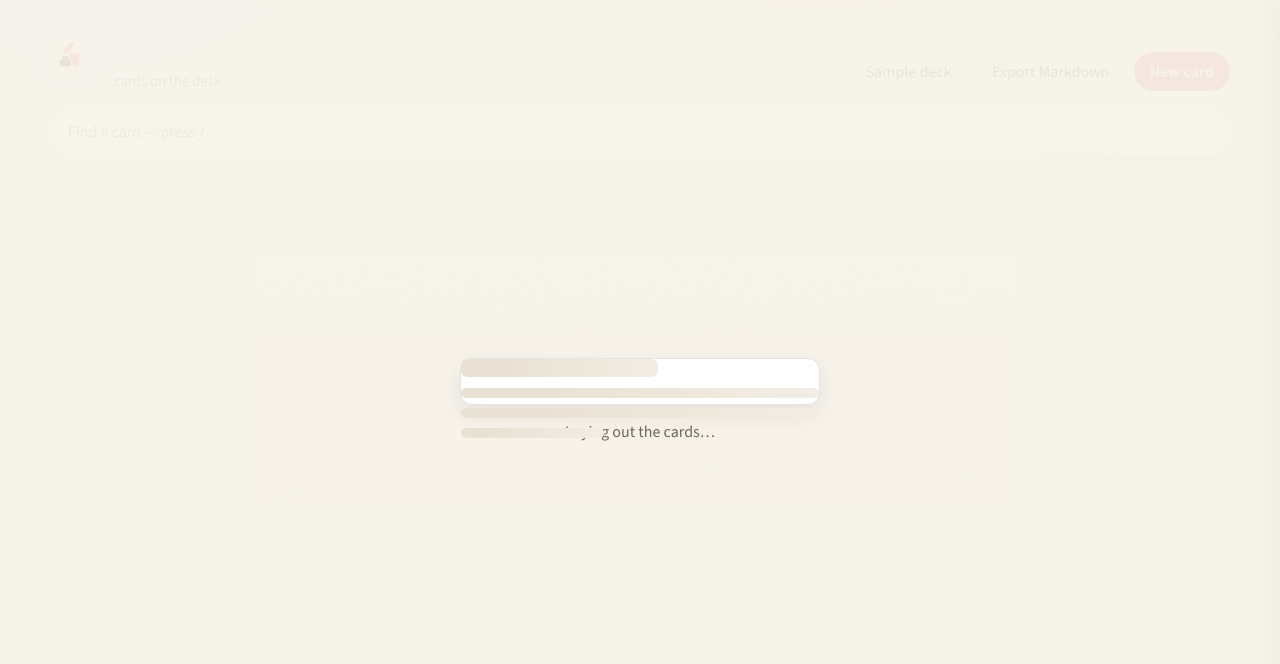
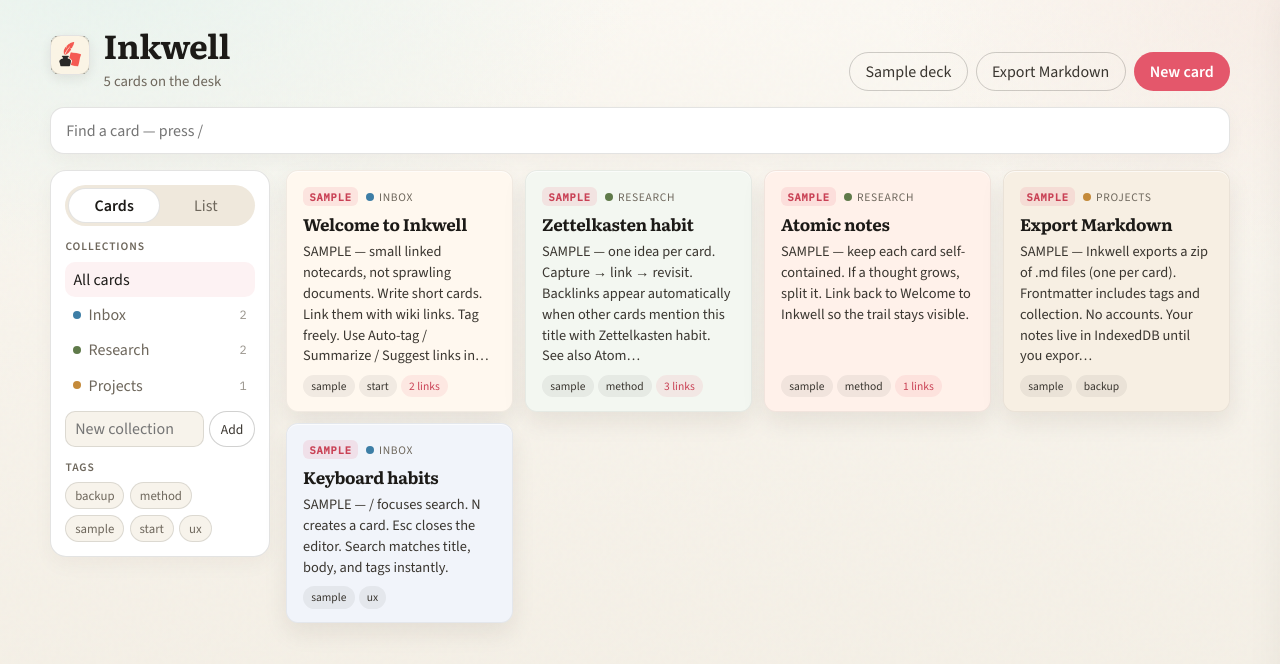
Before and after one commit to Btheriot83/buildgames-supernotes, a React (Vite) app: page / in a window 1280 px wide. Shown: the top 664 px of the page. Built offline with nearby package versions, Linux system fonts and the light colour scheme.

Commit message:
Phase B: 5 gauntlet rounds within Index Drawer identity
Desk loop video, denser cards, quieter AI strip, outbound link
chips, workbench log. No reseed — identity frozen.

```diff
--- a/src/components/NoteCard.tsx
+++ b/src/components/NoteCard.tsx
@@ -1,6 +1,6 @@
 import { useRef, type MouseEvent } from 'react'
 import type { Note } from '../lib/types'
-import { renderBodyPreview } from '../lib/links'
+import { extractWikiTitles, renderBodyPreview } from '../lib/links'
 import { useNotes } from '../store/notesStore'
 
 export function NoteCard({ note }: { note: Note }) {
@@ -52,6 +52,11 @@ export function NoteCard({ note }: { note: Note }) {
             {t}
           </span>
         ))}
+        {extractWikiTitles(note.body).length > 0 && (
+          <span className="tag-chip tiny linkish">
+            {extractWikiTitles(note.body).length} links
+          </span>
+        )}
       </div>
     </button>
   )
--- a/src/index.css
+++ b/src/index.css
@@ -184,7 +184,7 @@ button { cursor: pointer; }
   border: 1px solid var(--line);
   background: #fff;
   border-radius: 14px;
-  padding: 0.85rem 1.05rem;
+  padding: 0.75rem 0.95rem;
   padding-right: 5rem;
   outline: none;
   box-shadow: 0 6px 18px rgba(40, 30, 10, 0.04);
@@ -296,14 +296,14 @@ button { cursor: pointer; }
 
 .card-grid {
   display: grid;
-  grid-template-columns: repeat(auto-fill, minmax(220px, 1fr));
-  gap: 0.9rem;
+  grid-template-columns: repeat(auto-fill, minmax(200px, 1fr));
+  gap: 0.75rem;
 }
 
 .note-card {
   text-align: left; border: 1px solid rgba(28, 26, 23, 0.06);
   border-radius: 14px; padding: 1rem 1rem 0.85rem;
-  color: var(--ink); min-height: 190px;
+  color: var(--ink); min-height: 176px;
   display: flex; flex-direction: column; gap: 0.45rem;
   box-shadow: var(--card-shadow);
   transform: perspective(900px) rotateX(var(--rx, 0deg)) rotateY(var(--ry, 0deg));
@@ -314,9 +314,9 @@ button { cursor: pointer; }
 .note-card h3 {
   margin: 0;
   font-family: var(--font-display);
-  font-size: 1.12rem;
-  line-height: 1.25;
-  letter-spacing: -0.01em;
+  font-size: 1.05rem;
+  line-height: 1.28;
+  letter-spacing: -0.015em;
   font-weight: 700;
 }
 .note-card p {
@@ -420,11 +420,11 @@ button { cursor: pointer; }
 
 .ai-assist {
   border: 1px solid var(--line);
-  background: var(--mint-wash);
+  background: #fff;
   border-radius: 14px;
-  padding: 0.75rem 0.85rem;
+  padding: 0.7rem 0.8rem;
   display: grid;
-  gap: 0.55rem;
+  gap: 0.5rem;
 }
 .ai-assist h3 {
   margin: 0;
@@ -578,3 +578,8 @@ button { cursor: pointer; }
   .link-draw.is-on .link-draw-dot { opacity: 1; }
   .empty-video { display: none; }
 }
+
+.tag-chip.tiny.linkish {
+  background: rgba(228, 87, 107, 0.1);
+  color: var(--coral-deep);
+}
```
Also changed, not shown: gauntlet/workbench.md (added, +51 -0 lines), gauntlet/shots/b-bar-home.png (added), 2 other files (tests, documents, lock files or other folders).
